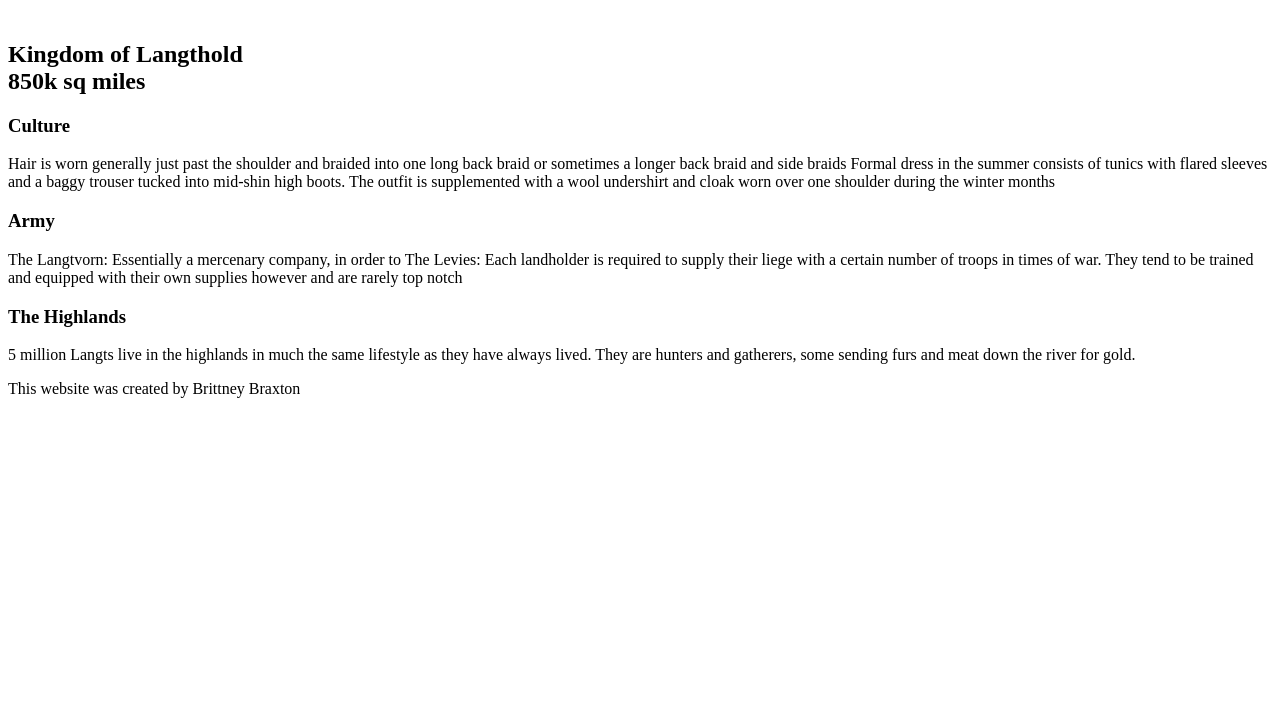
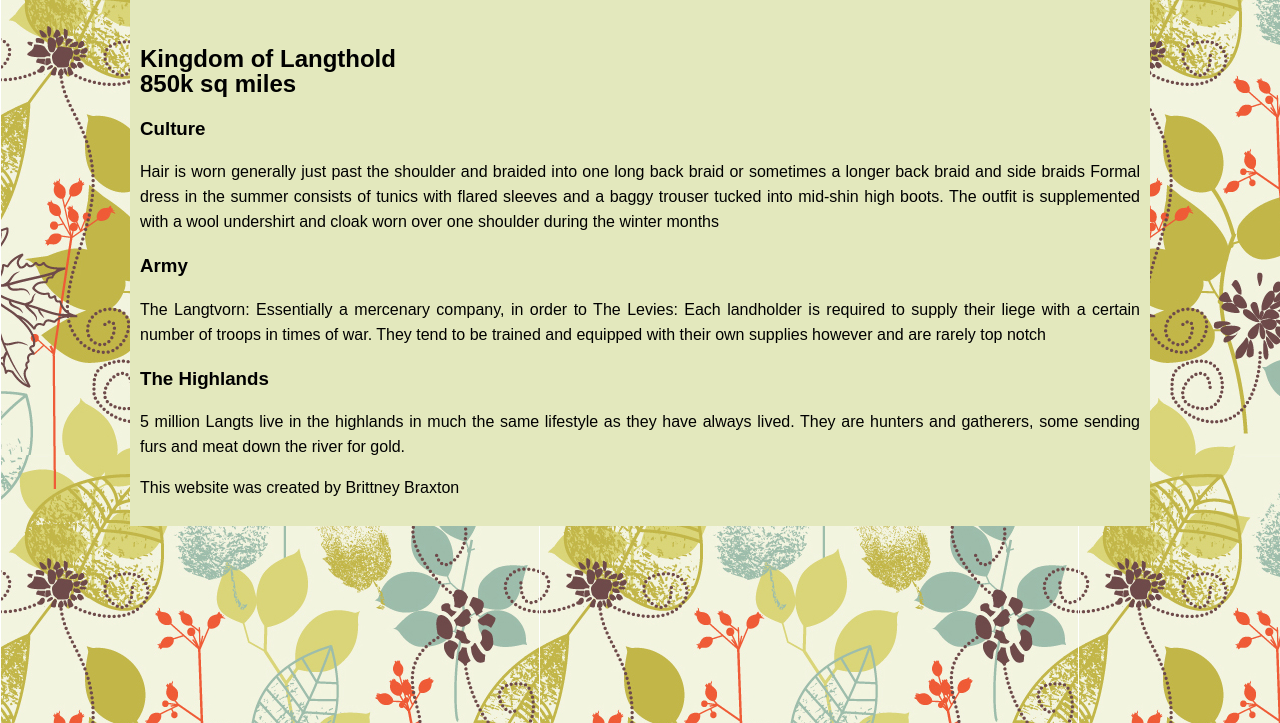
Before and after one commit to mintii/Isorropia, a plain HTML site: page Isorropia/Langthold/index.html in a window 1280 px wide. Shown: the part 77-800 px from the top of the page. Drawn offline with Linux system fonts and the light colour scheme; files that its build step writes are made by us from their sources.

Commit message:
Working on Langthold

```diff
--- a/Isorropia/Langthold/index.html
+++ b/Isorropia/Langthold/index.html
@@ -2,9 +2,9 @@
 <html>
 <head>
   <title>Kingdom of Langthold</title>
-  <link rel="stylesheet" href="styles.css/>"
+  <link rel="stylesheet" href="styles.css"/>
+</head>
 
-</head>
 <body>
 <h1>Kingdom of Langthold</h1>
 </br>
--- /dev/null
+++ b/Isorropia/Langthold/styles.css
@@ -0,0 +1,15 @@
+html {
+  background-color: #E3E8BD;
+  background-image: url('images/floral_design_background.jpg');
+  }
+
+body {
+border: 0;
+margin: auto;
+width: 1000px;
+padding: 10px;
+font-family:Arial, Verdana, Helvetica, sans-serif;
+line-height:25px;
+text-align:justify;
+background-color: #E3E8BD;
+}
```
Also changed, not shown: Isorropia/index.html (+1 -1 lines), Isorropia/Langthold/images/floral_design_background.jpg (added), Isorropia/images/hi.jpg (deleted), Isorropia/images/logo.gif (deleted).
